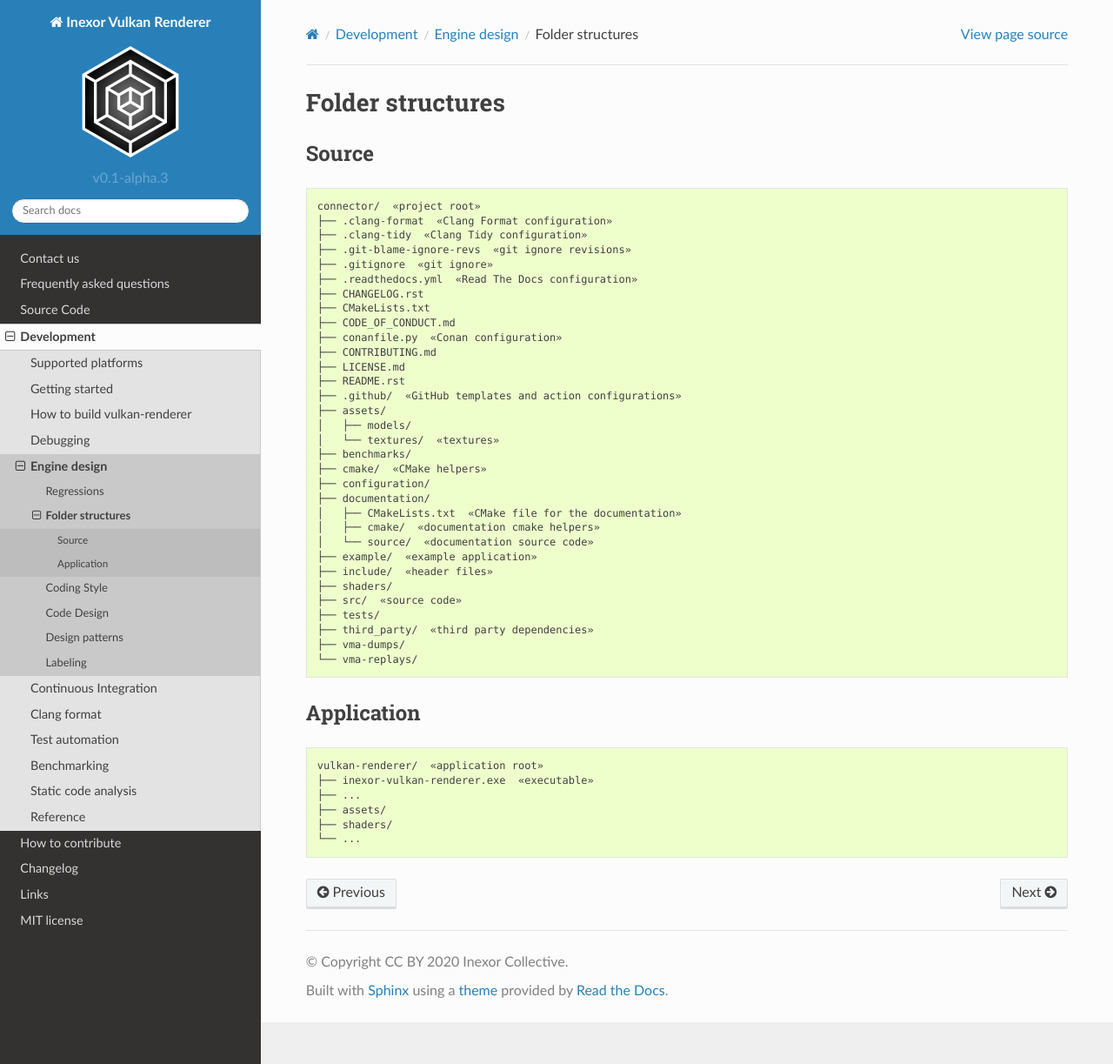
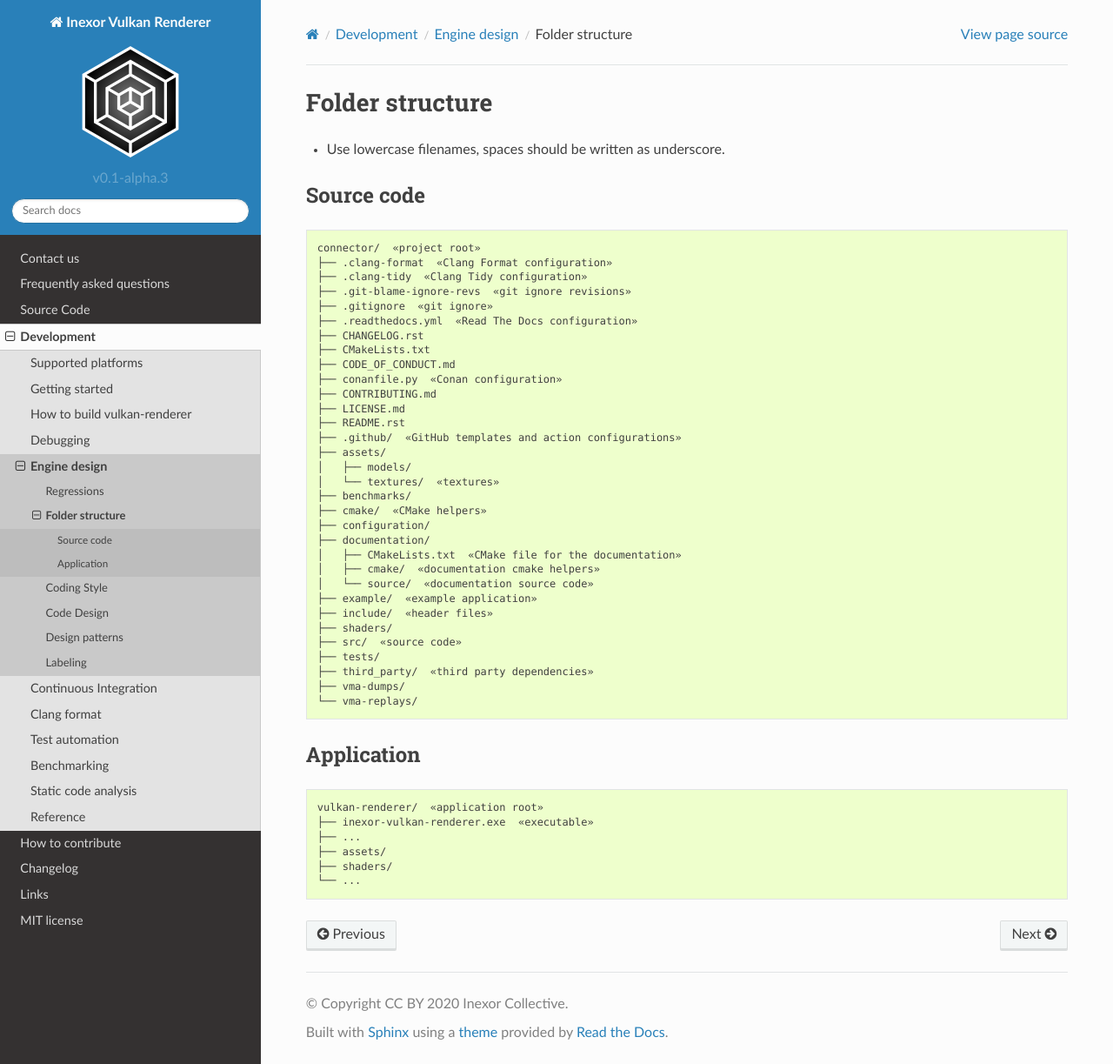
Before and after one commit to inexorgame/vulkan-renderer, a Sphinx documentation site: the page built from documentation/source/development/engine-design/folder-structure.rst, in a window 1280 px wide and 1223 px high. Shown: the whole window at 87% size. Built offline with Sphinx 7.4.7 and the Read the Docs theme 2.0.0, drawn with Linux system fonts in a browser that asks for light colours; pages that are not in the unit, such as notebooks, are missing from menus.

Commit message:
[wiki] Updated 'folder structure'.
Signed-off-by: Johannes <johannesschneider@outlook.com>

```diff
--- a/documentation/source/development/engine-design/folder-structure.rst
+++ b/documentation/source/development/engine-design/folder-structure.rst
@@ -1,8 +1,10 @@
-Folder structures
-=================
+Folder structure
+================
 
-Source
-------
+- Use lowercase filenames, spaces should be written as underscore.
+
+Source code
+-----------
 
 .. code-block:: none
 
```
